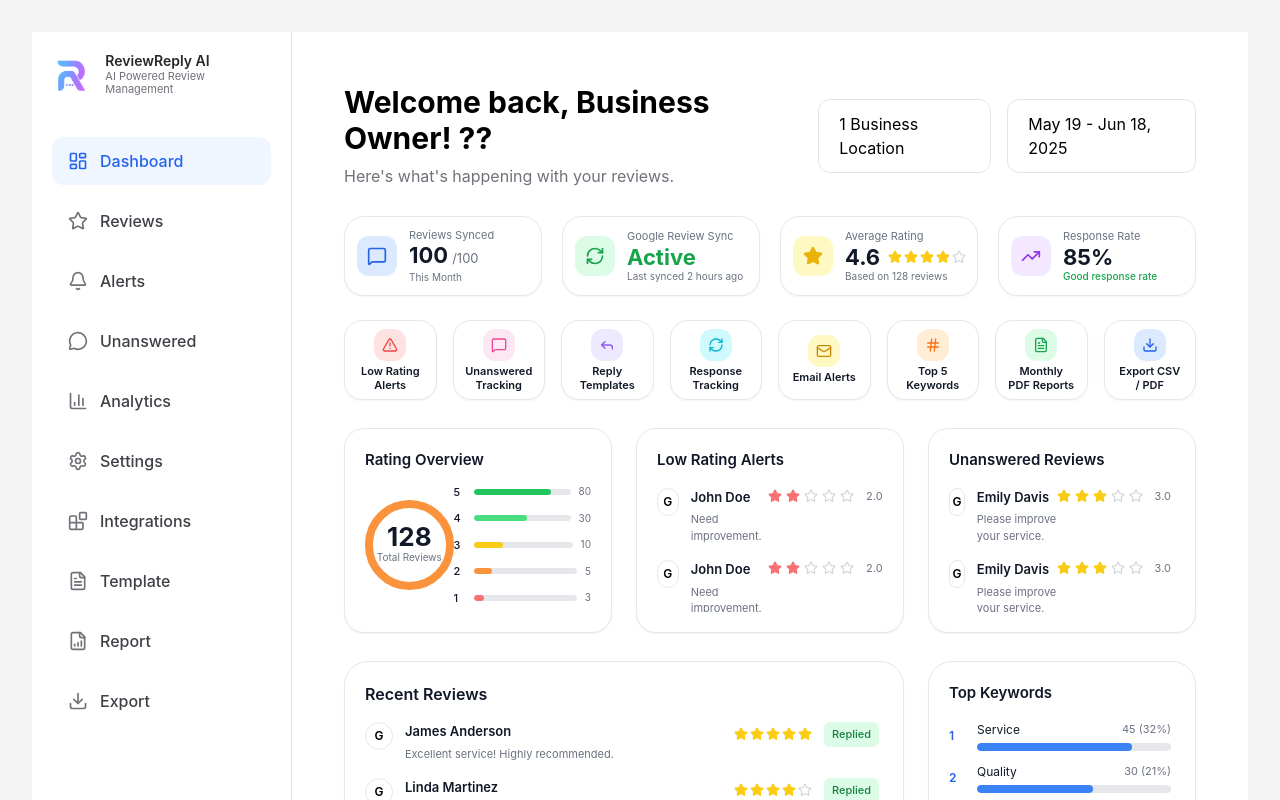
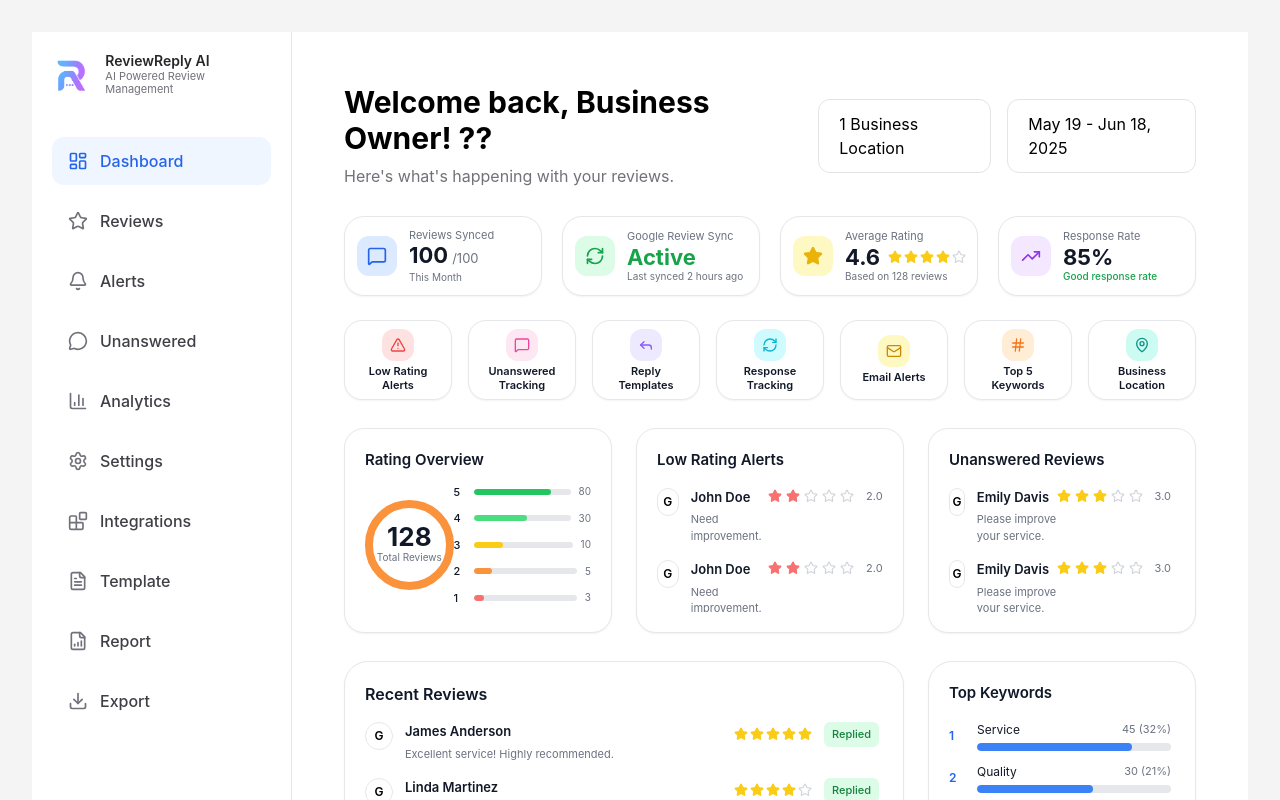
Before and after one commit to afnankhan123456/reviewreply-ai, a Next.js app: page /plans/basic/dashbord in a window 1280 px wide. Shown: the top 800 px of the page. Built offline with nearby package versions, Linux system fonts and the light colour scheme.

Commit message:
Update page.tsx

```diff
--- a/app/plans/basic/dashbord/page.tsx
+++ b/app/plans/basic/dashbord/page.tsx
@@ -1,8 +1,7 @@
 "use client";
 
 import {
-  Download,
-  FileText,
+  MapPin,
   Hash,
   Mail,
   MessageSquare,
@@ -15,6 +14,7 @@ import {
 
 import Topbar from "./components/Topbar";
 
+// Updated feature cards: removed Monthly PDF Reports & Export CSV / PDF, added Business Location
 const featureCards = [
   {
     title: "Low Rating Alerts",
@@ -47,14 +47,9 @@ const featureCards = [
     color: "bg-orange-100 text-orange-500",
   },
   {
-    title: "Monthly PDF Reports",
-    icon: FileText,
-    color: "bg-green-100 text-green-600",
-  },
-  {
-    title: "Export CSV / PDF",
-    icon: Download,
-    color: "bg-blue-100 text-blue-600",
+    title: "Business Location",
+    icon: MapPin,
+    color: "bg-teal-100 text-teal-600",
   },
 ];
 
@@ -154,8 +149,8 @@ export default function DashboardPage() {
           </div>
         </div>
 
-        {/* 8 SMALL CARDS — height 80px */}
-        <div className="grid grid-cols-2 md:grid-cols-4 xl:grid-cols-8 gap-4 mt-6">
+        {/* 7 SMALL CARDS — height 80px (grid changed to 7 columns on xl) */}
+        <div className="grid grid-cols-2 md:grid-cols-4 xl:grid-cols-7 gap-4 mt-6">
           {featureCards.map((item, index) => {
             const Icon = item.icon;
             return (
@@ -401,7 +396,7 @@ export default function DashboardPage() {
               <h3 className="text-[16px] font-semibold text-[#111827]">Response Tracking</h3>
             </div>
             <div className="flex items-center justify-between mt-3 flex-1">
-              {/* Circle – slightly bigger again now that there's space */}
+              {/* Circle */}
               <div className="relative w-[90px] h-[90px] rounded-full border-[8px] border-green-500 flex flex-col items-center justify-center">
                 <h2 className="text-[26px] font-bold text-[#111827] leading-none">128</h2>
                 <p className="text-[10px] text-[#6b7280]">Total</p>
```
